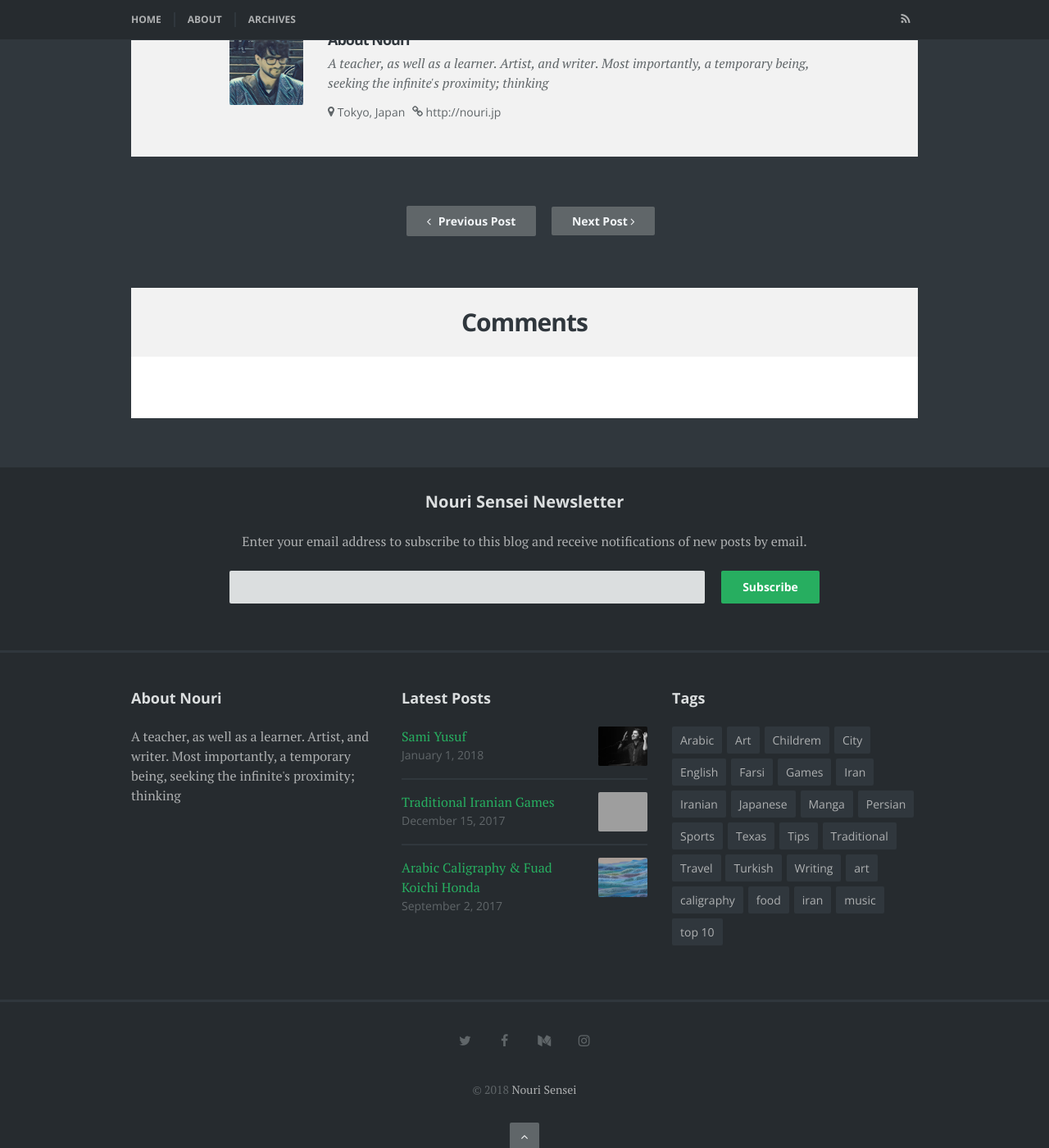
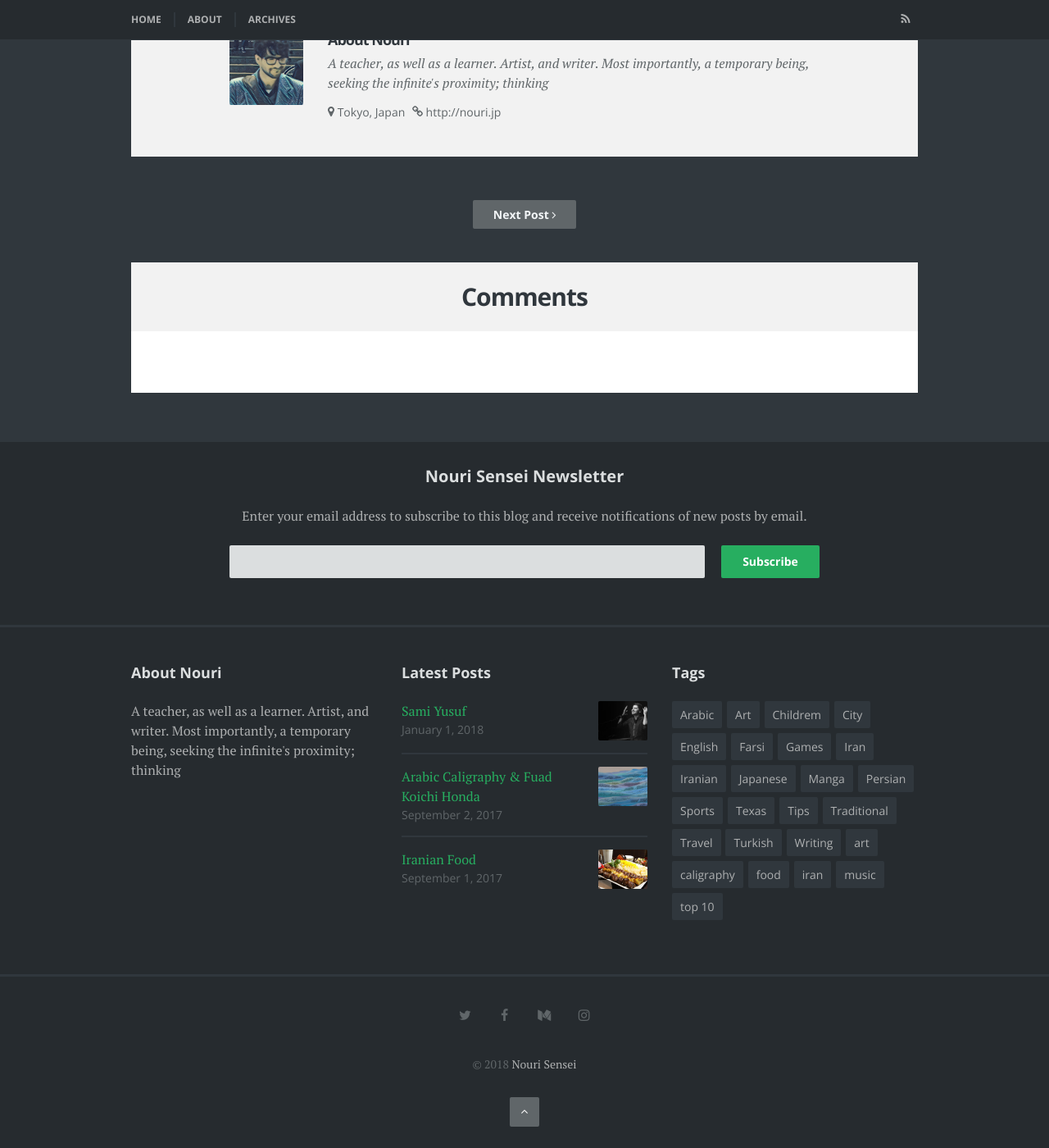
Before and after one commit to nourijp/chihaya, a Jekyll site: the page built from _posts/2015-12-15-Iranian-Games.md, in a window 1280 px wide and 1400 px high, scrolled down 2282 px. Shown: the whole window at 82% size. Built offline with Jekyll 4.4.1, drawn with Linux system fonts in a browser that asks for light colours; some web fonts are replaced; comment, search, counter and statistics services are not loaded; some of the changed lines change nothing that is shown; some of the changed text lies outside the part shown; grey boxes are pictures that could not be loaded.

Commit message:
Update 2015-12-15-Iranian-Games.md

```diff
--- a/_posts/2015-12-15-Iranian-Games.md
+++ b/_posts/2015-12-15-Iranian-Games.md
@@ -1,7 +1,7 @@
 ---
 layout: post
 title:  "Traditional Iranian Games"
-date:   2017-12-15
+date:   2015-12-15
 featured_image: IranianGames.jpg
 tags: [Games, Traditional, Iranian, Farsi, Persian, Iran, Childrem, Sports]
 ---
@@ -10,10 +10,10 @@ There are a variety of traditional Iranian Games.  Some go back thousands of yea
 <h3>First we have, Ye Ghol Do ghol</h3>
 Ye Ghol Do ghol is a traditional game played with rocks.
 
-{% include image_full.html imageurl="/images/posts/yegholdoghol.jpg" title="" caption="" %}
+{% include image_full.html imageurl="/images/posts/yegholdoghol1.jpg" title="" caption="" %}
 
 
 <!--more-->
 
 
-{% include image_full.html imageurl="/images/posts/yegholdoghol1.jpg" title="" caption="" %}
+{% include image_full.html imageurl="/images/posts/yegholdoghol.jpg" title="" caption="" %}
```
